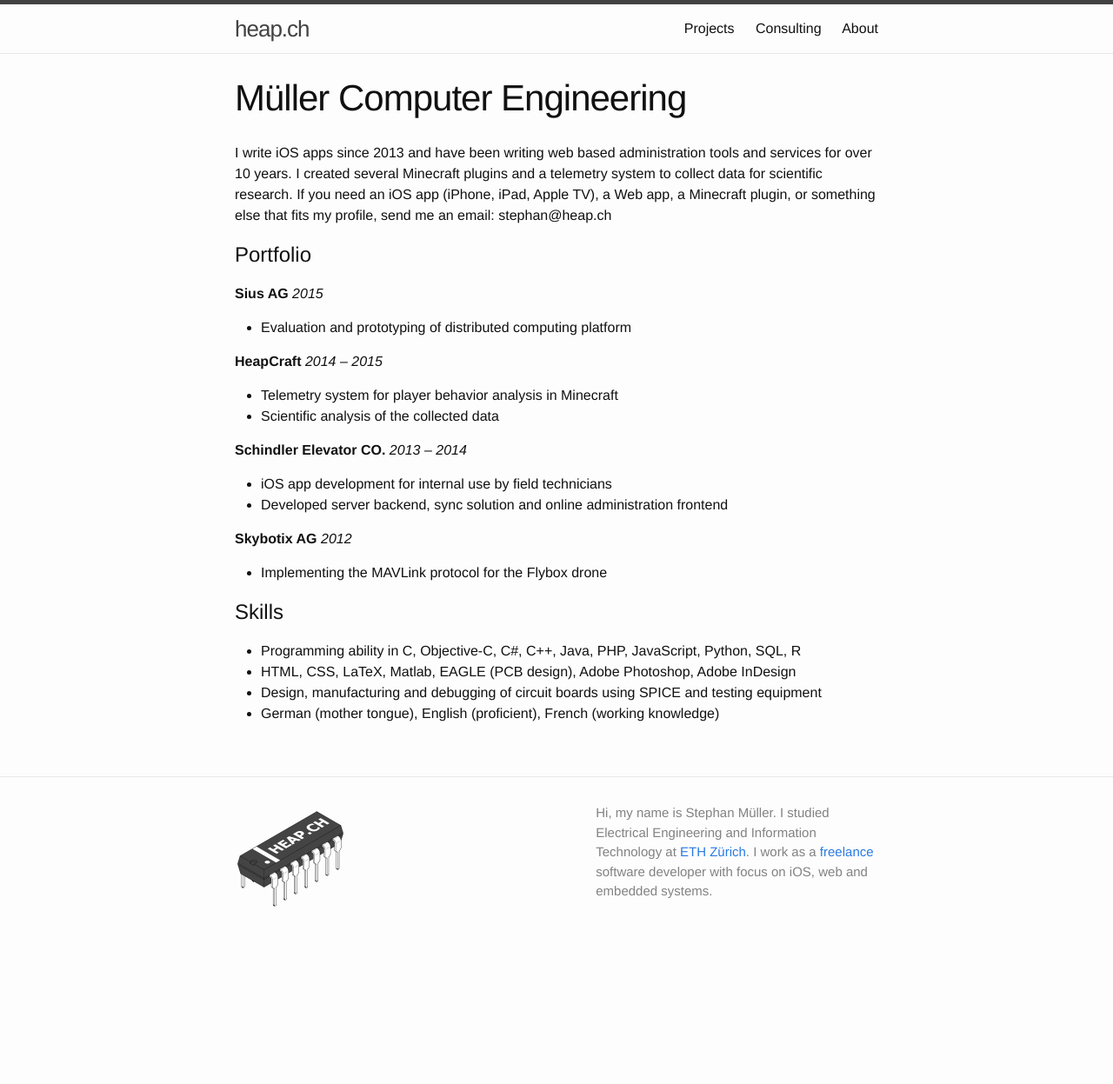
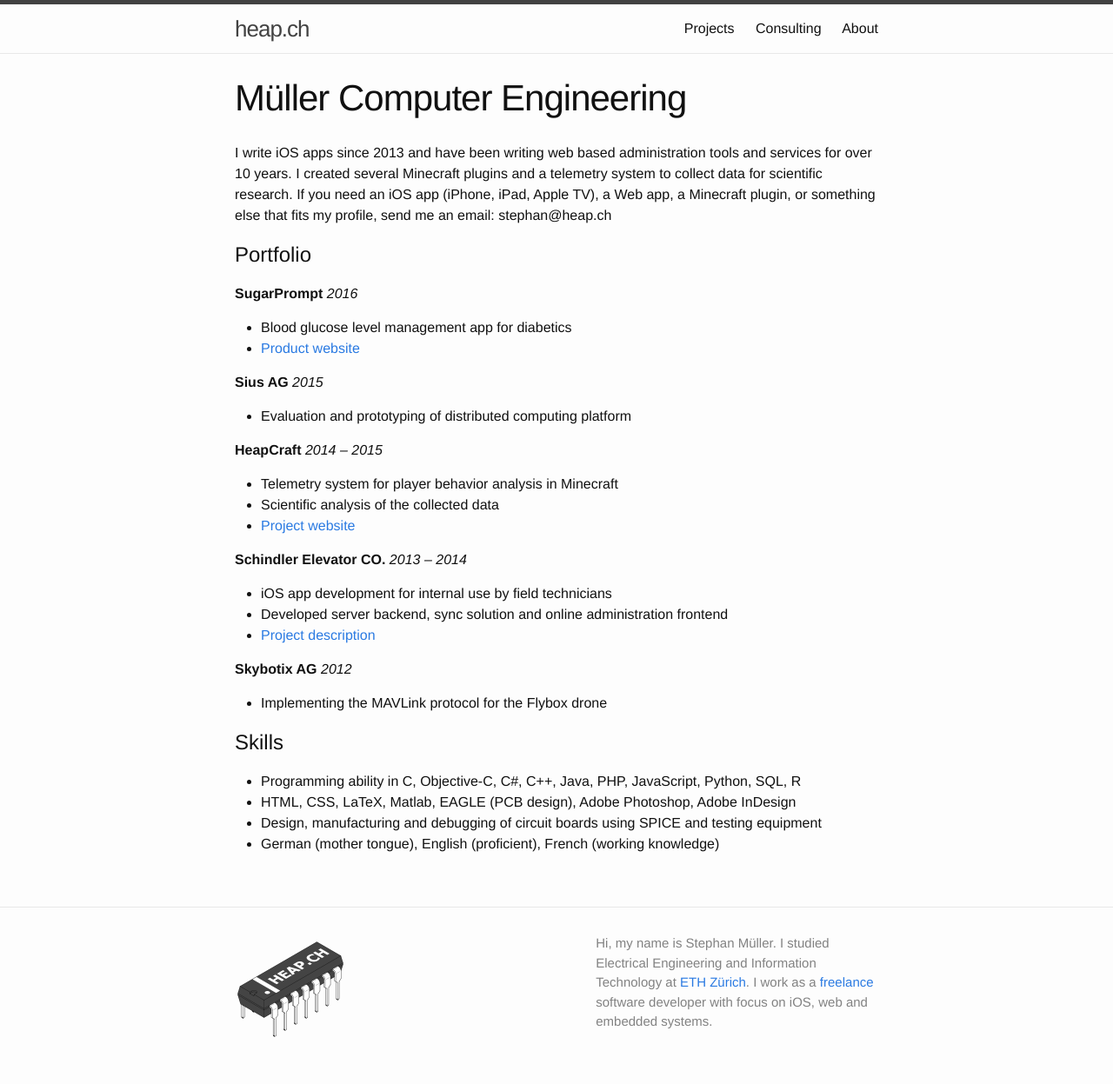
Before and after one commit to stepmuel/stepmuel.github.io, a Jekyll site: the page built from consulting.md, in a window 1280 px wide. Shown: the whole page at 87% size. Built offline with Jekyll 4.4.1, drawn with Linux system fonts in a browser that asks for light colours; before the commit the page ends 1097 px from its top, so only the background shows below that.

Commit message:
Expanding portfolio section

```diff
--- a/consulting.md
+++ b/consulting.md
@@ -9,6 +9,11 @@ I write iOS apps since 2013 and have been writing web based administration tools
 
 # Portfolio
 
+**SugarPrompt** *2016*
+
+* Blood glucose level management app for diabetics
+* [Product website](http://sugarprompt.heap.ch/)
+
 **Sius AG** *2015*
 
 * Evaluation and prototyping of distributed computing platform
@@ -17,11 +22,13 @@ I write iOS apps since 2013 and have been writing web based administration tools
 
 * Telemetry system for player behavior analysis in Minecraft
 * Scientific analysis of the collected data
+* [Project website](http://heapcraft.net/)
 
 **Schindler Elevator CO.** *2013 – 2014*
 
 * iOS app development for internal use by field technicians
 * Developed server backend, sync solution and online administration frontend
+* [Project description](https://dl.dropboxusercontent.com/u/6726740/schindler/index.html)
 
 **Skybotix AG** *2012*
 
```
